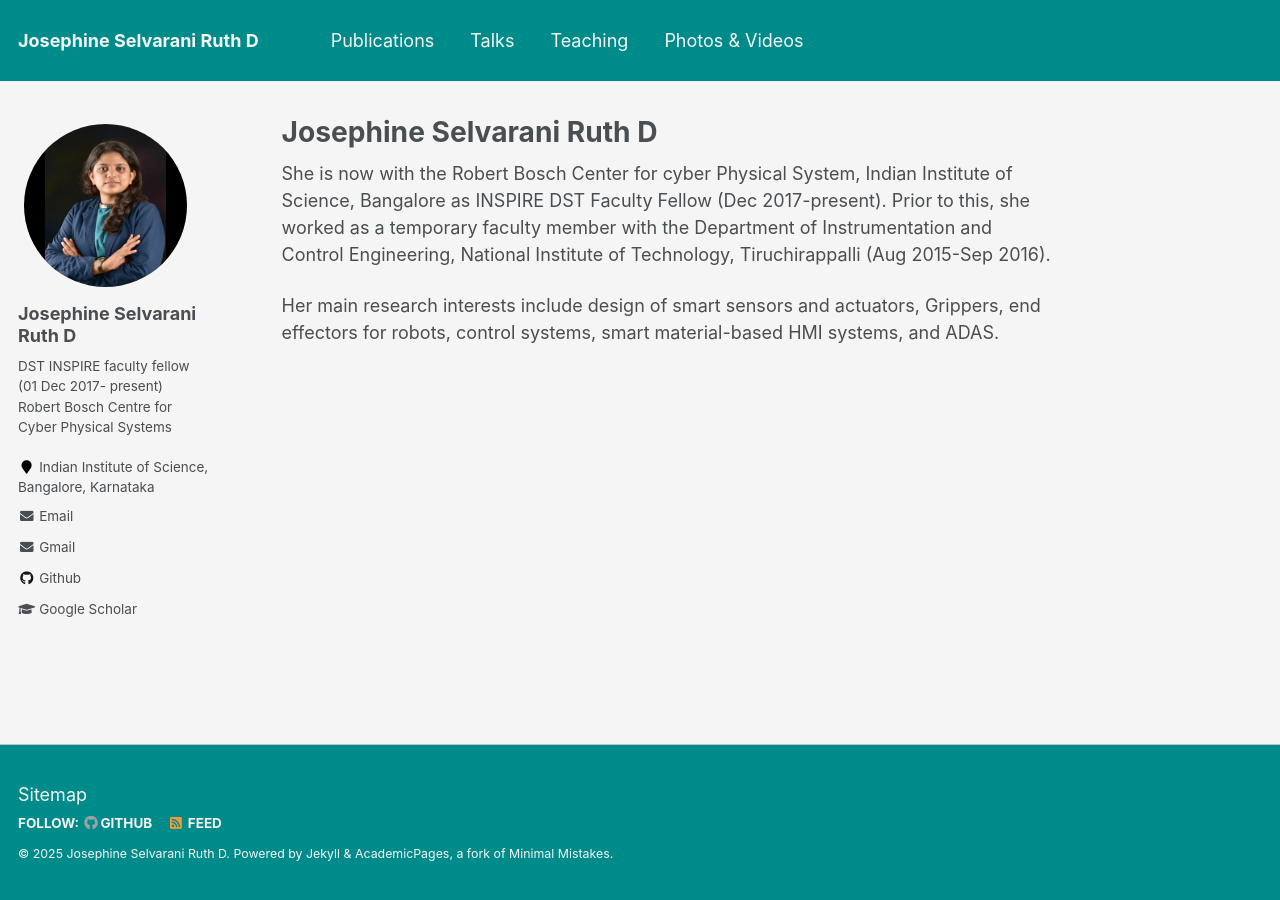
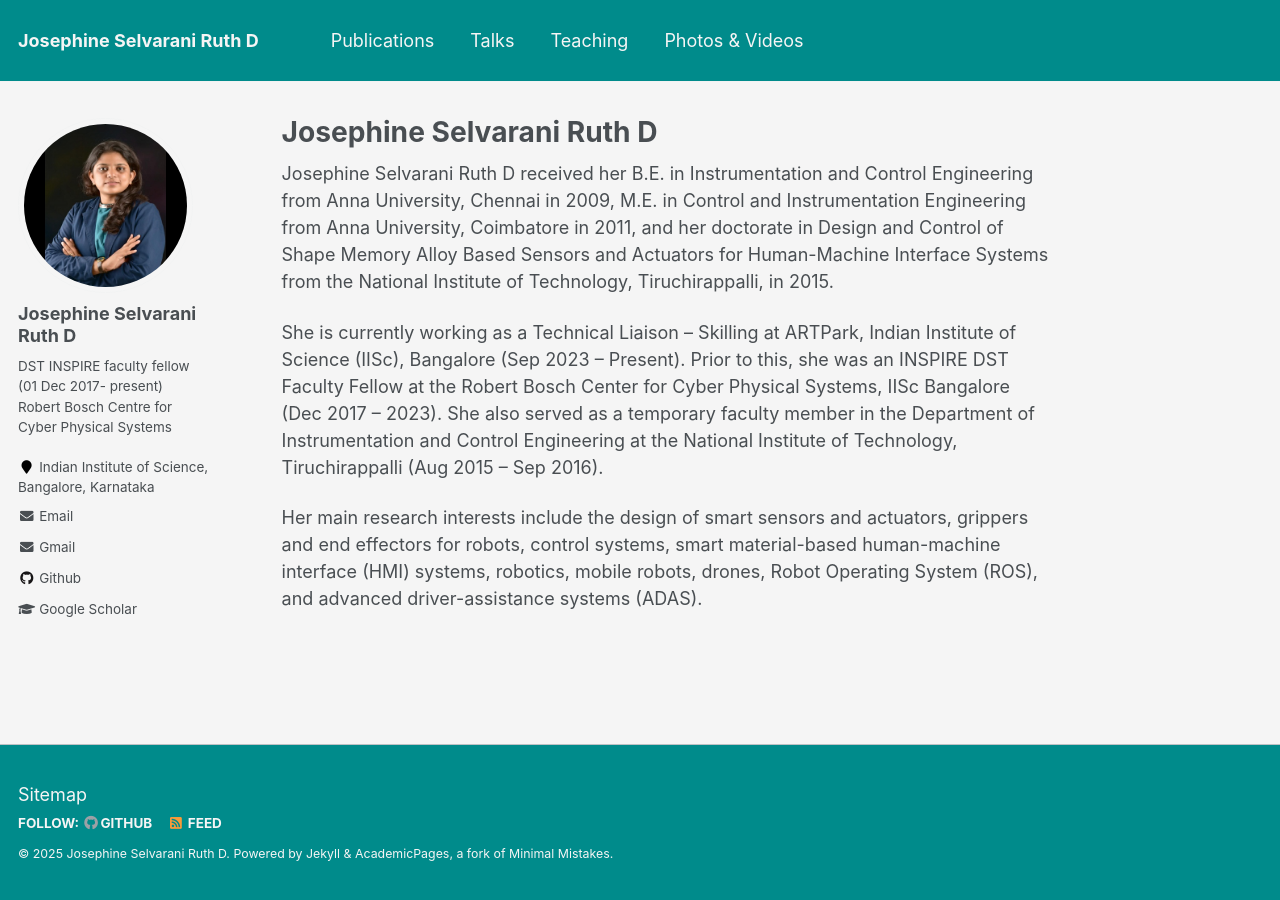
Before and after one commit to Sreerammv/djsruth.github.io-master, a Jekyll site: the page built from _pages/about.md, in a window 1280 px wide. Built offline with Jekyll 4.4.1, drawn with Linux system fonts in a browser that asks for light colours.

Commit message:
Update about.md

```diff
--- a/_pages/about.md
+++ b/_pages/about.md
@@ -7,8 +7,8 @@ redirect_from:
   - /about/
   - /about.html
 ---
+Josephine Selvarani Ruth D received her B.E. in Instrumentation and Control Engineering from Anna University, Chennai in 2009, M.E. in Control and Instrumentation Engineering from Anna University, Coimbatore in 2011, and her doctorate in Design and Control of Shape Memory Alloy Based Sensors and Actuators for Human-Machine Interface Systems from the National Institute of Technology, Tiruchirappalli, in 2015.
 
+She is currently working as a Technical Liaison – Skilling at ARTPark, Indian Institute of Science (IISc), Bangalore (Sep 2023 – Present). Prior to this, she was an INSPIRE DST Faculty Fellow at the Robert Bosch Center for Cyber Physical Systems, IISc Bangalore (Dec 2017 – 2023). She also served as a temporary faculty member in the Department of Instrumentation and Control Engineering at the National Institute of Technology, Tiruchirappalli (Aug 2015 – Sep 2016).
 
-She is now with the Robert Bosch Center for cyber Physical System, Indian Institute of Science, Bangalore as INSPIRE DST  Faculty Fellow (Dec 2017-present). Prior to this, she worked as a temporary faculty member with the Department of Instrumentation and Control Engineering, National Institute of Technology, Tiruchirappalli (Aug 2015-Sep 2016).
-
-Her main research interests include design of smart sensors and actuators, Grippers, end effectors for robots, control systems, smart material-based HMI systems, and ADAS.
+Her main research interests include the design of smart sensors and actuators, grippers and end effectors for robots, control systems, smart material-based human-machine interface (HMI) systems, robotics, mobile robots, drones, Robot Operating System (ROS), and advanced driver-assistance systems (ADAS).
```
